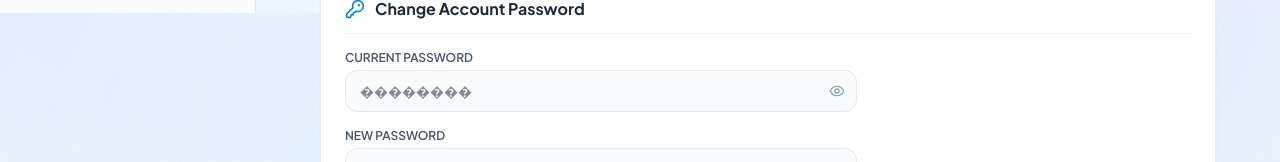
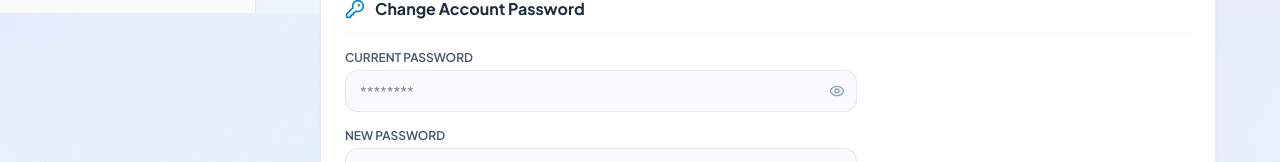
Before and after one commit to Auyon-ECE-2410043/OneHUB, a React (Vite) app in the folder frontend/: page /profile in a window 1280 px wide. Shown: the part 787-949 px from the top of the page. Built offline with nearby package versions, Linux system fonts and the light colour scheme; no server answers; sample sign-in values are in the browser's storage.

Commit message:
fix(profile): replace corrupted unicode bullet characters in password placeholder with standard asterisks

```diff
--- a/frontend/src/pages/profile/Profile.jsx
+++ b/frontend/src/pages/profile/Profile.jsx
@@ -211,7 +211,7 @@ export function Profile() {
               <input
                 type="text"
                 placeholder="e.g., John Doe"
-                value={profileForm.name}
+                  value={profileForm.name}
                 onChange={(e) => setProfileForm({ ...profileForm, name: e.target.value })}
                 className="w-full px-3.5 py-2.5 bg-slate-50 border border-slate-200 rounded-xl text-sm focus:ring-2 focus:ring-indigo-500 focus:outline-none"
               />
@@ -346,7 +346,7 @@ export function Profile() {
                 <input
                   type={showPassword ? "text" : "password"}
                   required
-                  placeholder="��������"
+                  placeholder="********"
                   value={passwordForm.currentPassword}
                   onChange={(e) =>
                     setPasswordForm({ ...passwordForm, currentPassword: e.target.value })
```
